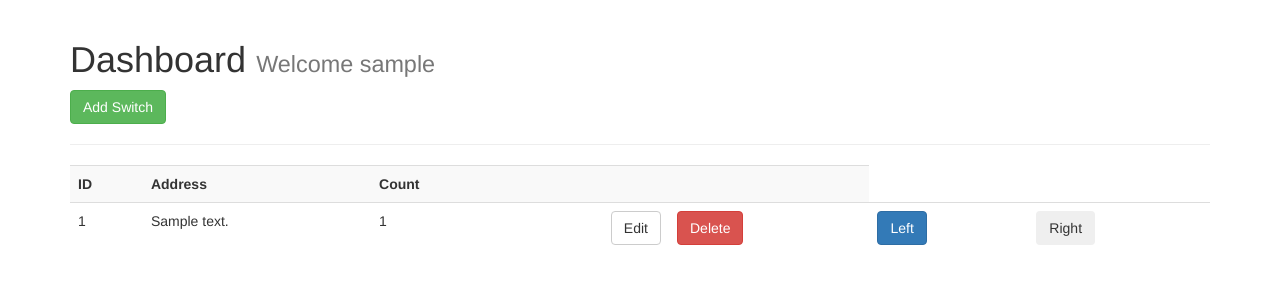
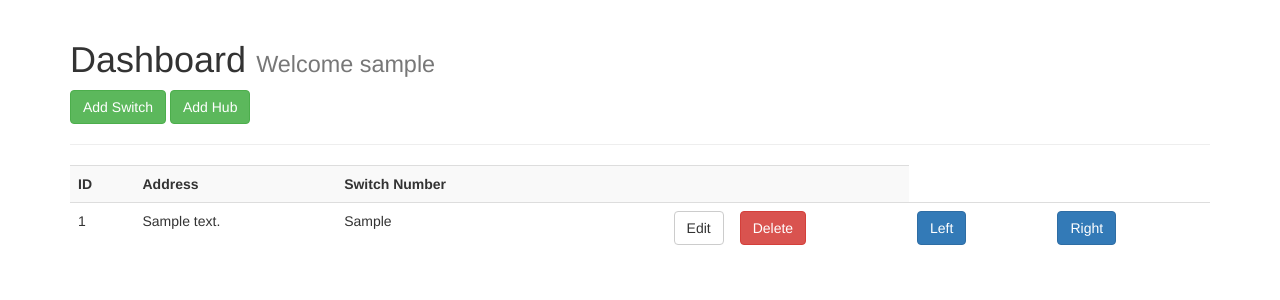
Before and after one commit to asarinn/Train_Switch_Automation, a Flask app: page /dashboard in a window 1280 px wide. Shown: the part 52-352 px from the top of the page. Run offline with Flask 2, Linux system fonts and the light colour scheme; the visitor is signed in with stand-in values (Sample User, id 1); tables that the repository leaves empty or names only in its code hold one stand-in row (values such as "Sample post"); some libraries are stand-ins or nearby versions.

Commit message:
Cleaned up some naming
Renamed from articles and deleted useless files.

```diff
--- a/flaskServer/app.py
+++ b/flaskServer/app.py
@@ -16,8 +16,6 @@ app.config['MYSQL_CURSORCLASS'] = 'DictCursor'
 # init MYSQL
 mysql = MySQL(app)
 
-#Articles = Articles()
-
 # Index
 @app.route('/')
 def index():
@@ -28,19 +26,6 @@ def index():
 @app.route('/about')
 def about():
     return render_template('about.html')
-
-#Single Article
-@app.route('/article/<string:id>/')
-def article(id):
-    # Create cursor
-    cur = mysql.connection.cursor()
-
-    # Get article
-    result = cur.execute("SELECT * FROM articles WHERE id = %s", [id])
-
-    article = cur.fetchone()
-
-    return render_template('article.html', article=article)
 
 
 # Register Form Class
@@ -148,30 +133,33 @@ def dashboard():
     cur = mysql.connection.cursor()
     hubCur = mysql.connection.cursor()
 
-    # Get articles
-    #result = cur.execute("SELECT * FROM articles")
-    # Show articles only from the user logged in
+    # Show switches only from the user logged in
     result2 = hubCur.execute("SELECT * FROM hubs")
     hubs = hubCur.fetchall()
 
     if result2 > 0:
         return render_template('dashboard.html', hubs=hubs)
     else:
-        msg = 'No Articles Found'
+        msg = 'No Switches Found'
         return render_template('dashboard.html', msg=msg)
     # Close connection
     cur.close()
 
-# Article Form Class
-class ArticleForm(Form):
+# Switch Form Class
+class SwitchForm(Form):
     address = StringField('Address', [validators.Length(min=1, max=16)])
-    count = StringField('Count', [validators.Length(min=1)])
+    count = StringField('Switch Number')
 
-# Add Article
-@app.route('/add_article', methods=['GET', 'POST'])
+# Hub form class
+class HubForm(Form):
+    address = StringField('Address', [validators.Length(min=1, max=16)])
+    count = StringField('Switch Total', [validators.Length(min=1, max=2)])
+
+# Add Switch
+@app.route('/add_switch', methods=['GET', 'POST'])
 @is_logged_in
-def add_article():
-    form = ArticleForm(request.form)
+def add_switch():
+    form = SwitchForm(request.form)
     if request.method == 'POST' and form.validate():
         address = form.address.data
         count = form.count.data
@@ -180,7 +168,7 @@ def add_article():
         cur = mysql.connection.cursor()
 
         # Execute
-        cur.execute("INSERT INTO hubs(address, switch_count) VALUES(%s, %s)",(address, count))
+        cur.execute("INSERT INTO hubs(address, switch_num) VALUES(%s, %s)",(address, count))
 
         # Commit to DB
         mysql.connection.commit()
@@ -192,53 +180,80 @@ def add_article():
 
         return redirect(url_for('dashboard'))
 
-    return render_template('add_article.html', form=form)
+    return render_template('add_switch.html', form=form)
 
-
-# Edit Article
-@app.route('/edit_article/<string:id>', methods=['GET', 'POST'])
+# Add Hub
+@app.route('/add_hub', methods=['GET', 'POST'])
 @is_logged_in
-def edit_article(id):
-    # Create cursor
-    cur = mysql.connection.cursor()
-
-    # Get article by id
-    result = cur.execute("SELECT * FROM hubs WHERE id = %s", [id])
-
-    hub = cur.fetchone()
-    cur.close()
-    # Get form
-    form = ArticleForm(request.form)
-
-    # Populate article form fields
-    form.address.data = hub['address']
-    form.count.data = hub['swtich_count']
-
+def add_hub():
+    form = SwitchForm(request.form)
     if request.method == 'POST' and form.validate():
-        address = request.form['address']
-        count = request.form['switch_count']
+        address = form.address.data
+        count = form.count.data
 
         # Create Cursor
         cur = mysql.connection.cursor()
-        #app.logger.info(address)
+
         # Execute
-        cur.execute ("UPDATE articles SET address=%s, switch_count=%s WHERE id=%s",(address, count, id))
+        cur.execute("INSERT INTO hubs(address, switch_num) VALUES(%s, %s)",(address, count))
+
         # Commit to DB
         mysql.connection.commit()
 
         #Close connection
         cur.close()
 
-        flash('Article Updated', 'success')
+        flash('Switch Created', 'success')
 
         return redirect(url_for('dashboard'))
 
-    return render_template('edit_article.html', form=form)
+    return render_template('add_hub.html', form=form)
 
-# Delete Article
-@app.route('/delete_article/<string:id>', methods=['POST'])
+
+# Edit Switch
+@app.route('/edit_switch/<string:id>', methods=['GET', 'POST'])
 @is_logged_in
-def delete_article(id):
+def edit_switch(id):
+    # Create cursor
+    cur = mysql.connection.cursor()
+
+    # Get switch by id
+    result = cur.execute("SELECT * FROM hubs WHERE id = %s", [id])
+
+    hub = cur.fetchone()
+    cur.close()
+    # Get form
+    form = SwitchForm(request.form)
+
+    # Populate switch form fields
+    form.address.data = hub['address']
+    form.count.data = hub['switch_num']
+
+    if request.method == 'POST' and form.validate():
+        address = request.form['address']
+        count = request.form['switch_num']
+
+        # Create Cursor
+        cur = mysql.connection.cursor()
+        #app.logger.info(address)
+        # Execute
+        cur.execute ("UPDATE hubs SET address=%s, switch_num=%s WHERE id=%s",(address, count, id))
+        # Commit to DB
+        mysql.connection.commit()
+
+        #Close connection
+        cur.close()
+
+        flash('Switch Updated', 'success')
+
+        return redirect(url_for('dashboard'))
+
+    return render_template('edit_switch.html', form=form)
+
+# Delete Switch
+@app.route('/delete_switch/<string:id>', methods=['POST'])
+@is_logged_in
+def delete_switch(id):
     # Create cursor
     cur = mysql.connection.cursor()
 
@@ -251,7 +266,7 @@ def delete_article(id):
     #Close connection
     cur.close()
 
-    flash('Article Deleted', 'success')
+    flash('Switch Deleted', 'success')
 
     return redirect(url_for('dashboard'))
 
--- a/flaskServer/templates/edit_article.html
+++ b/flaskServer/templates/add_switch.html
@@ -1,7 +1,7 @@
 {% extends 'layout.html' %}
 
 {% block body %}
-  <h1>Edit Article</h1>
+  <h1>Add Switch</h1>
   {% from "includes/_formhelpers.html" import render_field %}
   <form method="POST" action="">
     <div class="form-group">
--- a/flaskServer/templates/dashboard.html
+++ b/flaskServer/templates/dashboard.html
@@ -2,13 +2,14 @@
 
 {% block body %}
   <h1>Dashboard <small> Welcome {{session.username}}</small></h1>
-  <a class="btn btn-success" href="/add_article"> Add Switch</a>
+  <a class="btn btn-success" href="/add_switch"> Add Switch</a>
+  <a class="btn btn-success" href="/add_switch"> Add Hub</a>
   <hr>
   <table class="table table-striped">
     <tr>
       <th>ID</th>
       <th>Address</th>
-      <th>Count</th>
+      <th>Switch Number</th>
       <th></th>
       <th></th>
     </tr>
@@ -16,10 +17,10 @@
       <tr>
         <td>{{hub.id}}</td>
         <td>{{hub.address}}</td>
-        <td>{{hub.switch_count}}</td>
-        <td><a href="edit_article/{{hub.id}}" class="btn btn-default pull-right">Edit</a></td>
+        <td>{{hub.switch_num}}</td>
+        <td><a href="edit_switch/{{hub.id}}" class="btn btn-default pull-right">Edit</a></td>
         <td>
-          <form action="{{url_for('delete_article', id=hub.id)}}" method="post">
+          <form action="{{url_for('delete_switch', id=hub.id)}}" method="post">
             <input type="hidden" name="_method" value="DELETE">
             <input type="submit" value="Delete" class="btn btn-danger">
           </form>
@@ -31,7 +32,7 @@
         </td>
         <td>
           <form action="{{url_for('switch_right', address=hub.address)}}" method="post">
-            <input type="submit" value="Right" class="btn btn-secondary">
+            <input type="submit" value="Right" class="btn btn-primary">
           </form>
         </td>
       </tr>
--- a/flaskServer/templates/add_article.html
+++ b/flaskServer/templates/edit_switch.html
@@ -1,7 +1,7 @@
 {% extends 'layout.html' %}
 
 {% block body %}
-  <h1>Add Article</h1>
+  <h1>Edit Switch</h1>
   {% from "includes/_formhelpers.html" import render_field %}
   <form method="POST" action="">
     <div class="form-group">
```
Also changed, not shown: flaskServer/data.py (deleted, +0 -25 lines), flaskServer/templates/add_hub.html (added, +15 -0 lines), flaskServer/templates/article.html (deleted, +0 -10 lines), flaskServer/templates/articles.html (deleted, +0 -10 lines).
